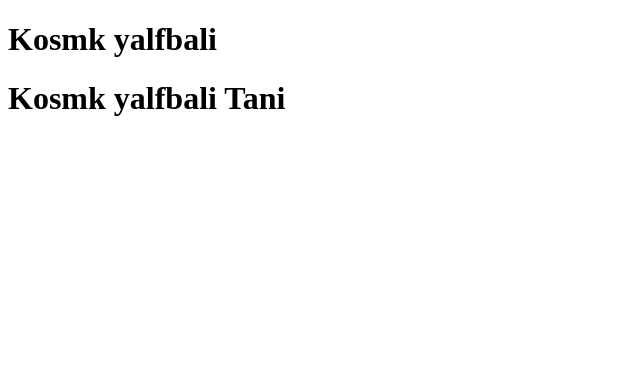
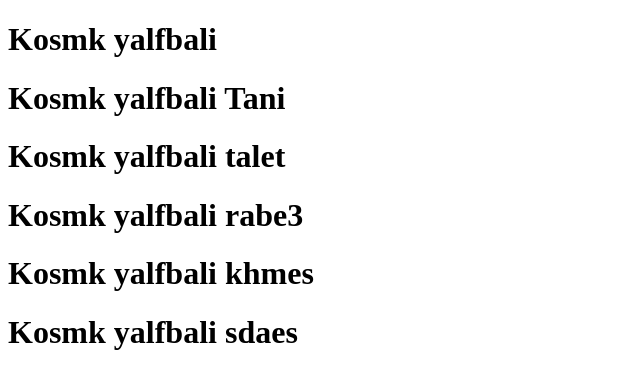
Before and after one commit to BadrAhmed185/EnactusAu, a plain HTML site: page Index.html in a window 1280 px wide. Shown: the whole page, without its empty margins (0-640 px from the left). Drawn offline with Linux system fonts and the light colour scheme.

Commit message:
bobobbobobo

```diff
--- a/Index.html
+++ b/Index.html
@@ -8,5 +8,11 @@
 <body>
 		<h1>Kosmk yalfbali</h1>
 		<h1>Kosmk yalfbali Tani</h1>
+		<h1>Kosmk yalfbali talet</h1>
+		<h1>Kosmk yalfbali rabe3</h1>
+		<h1>Kosmk yalfbali khmes</h1>
+		<h1>Kosmk yalfbali sdaes</h1>
+
+
 </body>
 </html>
```
